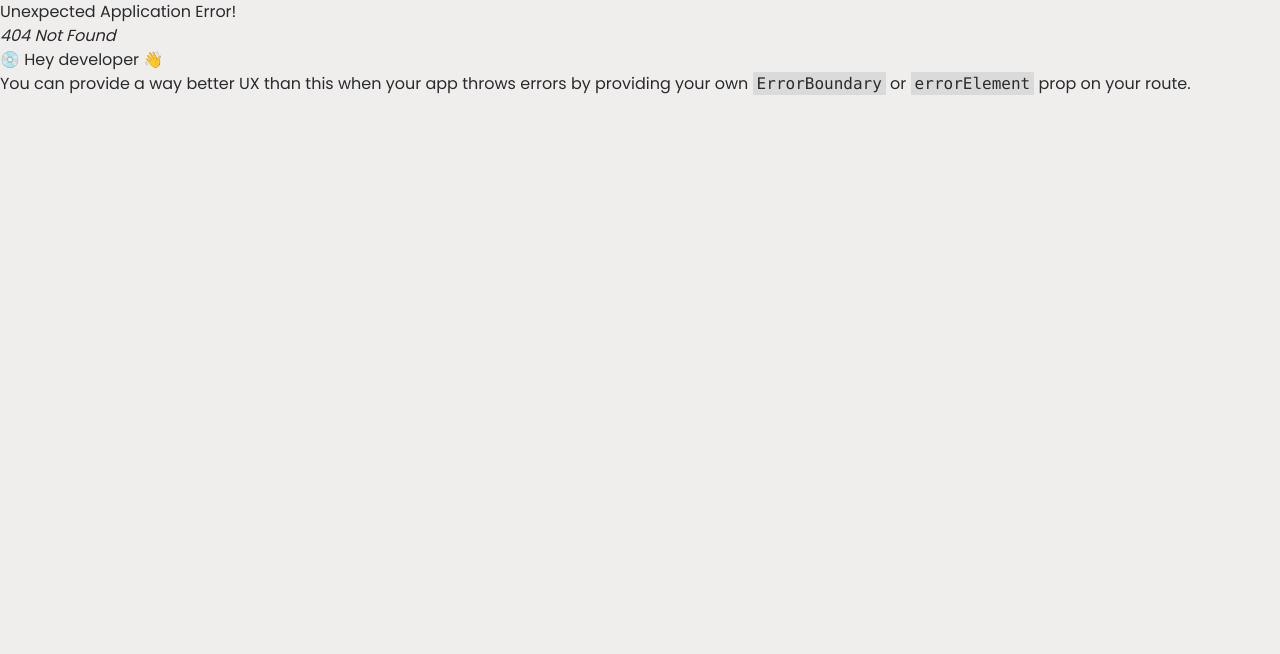
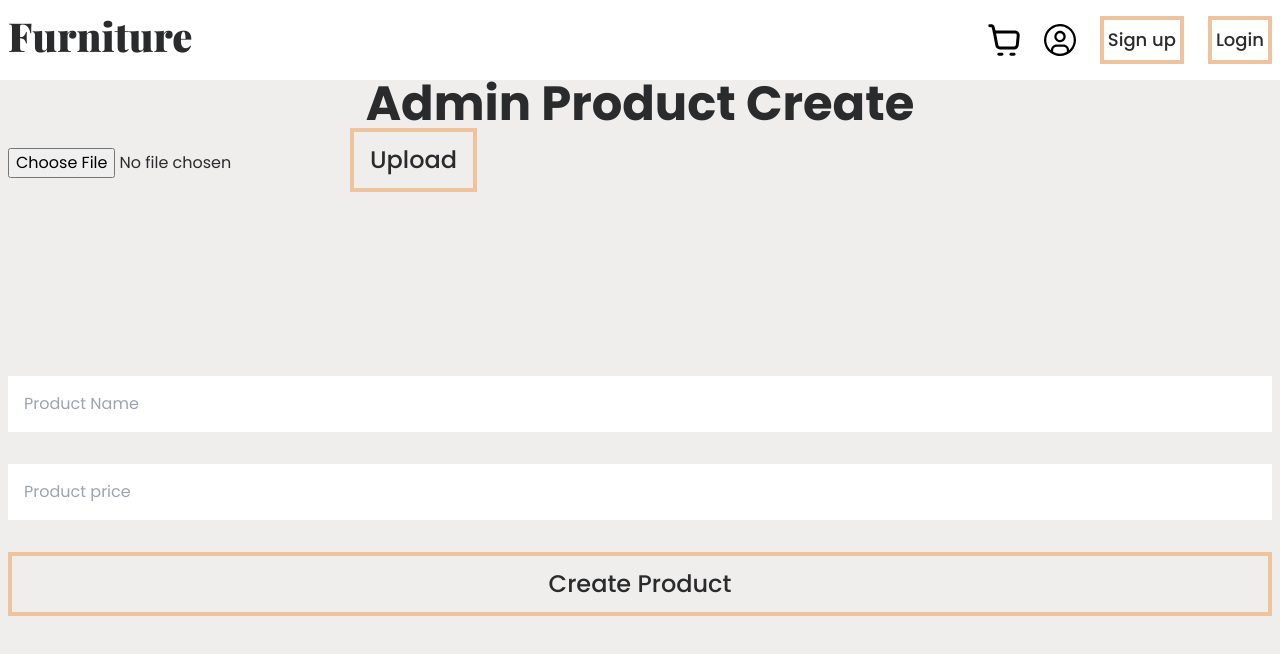
Before and after one commit to joetifa2003/309-final-project, a React (Create React App) app in the folder frontend/: page /admin/create in a window 1280 px wide. Before the commit this address had no page. Shown: the top 654 px of the page. Built offline with nearby package versions, Linux system fonts and the light colour scheme.

Commit message:
feat: add admin create

```diff
--- a/frontend/src/pages/admin/AdminProductCreate.jsx
+++ b/frontend/src/pages/admin/AdminProductCreate.jsx
@@ -1 +1,22 @@
-export const AdminProductCreate = () => {};
+import { Upload } from "../../components/Upload";
+
+export const AdminProductCreate = () => {
+  return (
+    <section className="container flex h-screen flex-col">
+      <h1 className="text-center">Admin Product Create</h1>
+
+      <Upload onUpload={() => { }} />
+
+      <form className="my-auto flex flex-col space-y-8">
+        <input name="name" placeholder="Product Name" className="input-txt" />
+        <input
+          name="price"
+          placeholder="Product price"
+          type="number"
+          className="input-txt"
+        />
+        <button className="btn">Create Product</button>
+      </form>
+    </section>
+  );
+};
--- a/frontend/src/router.js
+++ b/frontend/src/router.js
@@ -2,6 +2,7 @@ import { createBrowserRouter } from "react-router-dom";
 import { AdminLayout } from "./layouts/AdminLayout";
 import MainLayout from "./layouts/MainLayout";
 import { AdminPanel } from "./pages/admin/AdminPanel";
+import { AdminProductCreate } from "./pages/admin/AdminProductCreate";
 import IndexPage from "./pages/Index";
 import Login from "./pages/Login";
 import SignUp from "./pages/Signup";
@@ -28,6 +29,7 @@ export const router = createBrowserRouter([
             index: true,
             element: <AdminPanel />,
           },
+          { path: "/admin/create", element: <AdminProductCreate /> }
         ],
       },
     ],
```
